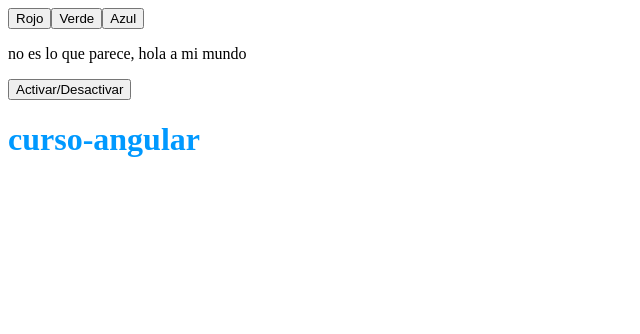
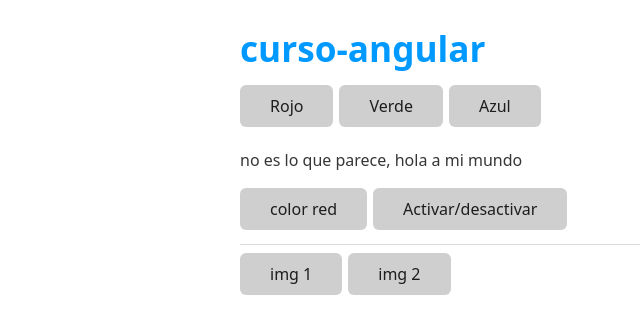
Before and after one commit to PacoChinchay/aprendiendo-angular, an Angular app: page / in a window 1280 px wide. Shown: the top 334 px of the page, without its empty margins (0-640 px from the left). Built offline with nearby package versions, Linux system fonts and the light colour scheme.

Commit message:
manejando enlace de propiedades

```diff
--- a/src/app/app.component.html
+++ b/src/app/app.component.html
@@ -1,2 +1,2 @@
+<h1>{{ title }}</h1>
 <app-botones></app-botones>
-<h1>{{ title }}</h1>
--- a/src/app/botones/botones.component.css
+++ b/src/app/botones/botones.component.css
@@ -7,10 +7,6 @@
 .blue {
   color: red;
 }
-.disabled {
+.color {
   background-color: red;
 }
-
-.blanco {
-  color: white
-}
--- a/src/app/botones/botones.component.html
+++ b/src/app/botones/botones.component.html
@@ -1,9 +1,19 @@
 <div>
-  <button [class.disabled]="btn_disable" (click)="text_color = 'red'">Rojo</button>
-  <button [class]="{'disabled': btn_disable, 'blanco': btn_disable}" (click)="text_color = 'green'">Verde</button>
-  <button [class.disabled]="btn_disable" (click)="text_color = 'blue'">Azul</button>
+  <button [disabled]="btn_disabled" [class.color]="btn_color" (click)="text_color = 'red'">Rojo</button>
+  <button [disabled]="btn_disabled" [class]="{'color': btn_color, 'blanco': btn_color}" (click)="text_color = 'green'">Verde</button>
+  <button [disabled]="btn_disabled" [class.color]="btn_color" (click)="text_color = 'blue'">Azul</button>
 </div>
 
 <p [class]="text_color">no es lo que parece, {{ texto }}</p>
 
-<button (click)="btn_disable = !btn_disable">Activar/Desactivar</button>
+<button (click)="btn_color = !btn_color">color red</button>
+<button (click)="btn_disabled = !btn_disabled">Activar/desactivar</button>
+
+<hr>
+
+<div>
+  <button (click)="ChangeSrc('btn-1')">img 1</button>
+  <button (click)="ChangeSrc('btn-2')">img 2</button>
+</div>
+
+<img [src]="src" alt="">
--- a/src/app/botones/botones.component.ts
+++ b/src/app/botones/botones.component.ts
@@ -10,5 +10,21 @@ export class BotonesComponent {
 
   text_color: string = ''
 
-  btn_disable: boolean = false
+  btn_color: boolean = false
+
+  btn_disabled: boolean = false
+
+  src: string = ''
+
+  ChangeSrc(btn: string) {
+
+    const src1: string = "https://images.pexels.com/photos/9248672/pexels-photo-9248672.jpeg?auto=compress&cs=tinysrgb&w=1260&h=750&dpr=1"
+
+    const src2: string = 'https://images.pexels.com/photos/19648032/pexels-photo-19648032/free-photo-of-paisaje-montanas-arboles-otono.jpeg?auto=compress&cs=tinysrgb&w=1260&h=750&dpr=1'
+
+    if (btn === 'btn-1') this.src = src1
+
+    if (btn === 'btn-2') this.src = src2
+
+  }
 }
--- a/src/index.html
+++ b/src/index.html
@@ -6,6 +6,7 @@
   <base href="/">
   <meta name="viewport" content="width=device-width, initial-scale=1">
   <link rel="icon" type="image/x-icon" href="favicon.ico">
+  <link rel="stylesheet" href="https://cdn.jsdelivr.net/npm/water.css@2/out/water.css">
 </head>
 <body>
   <app-root></app-root>
```
